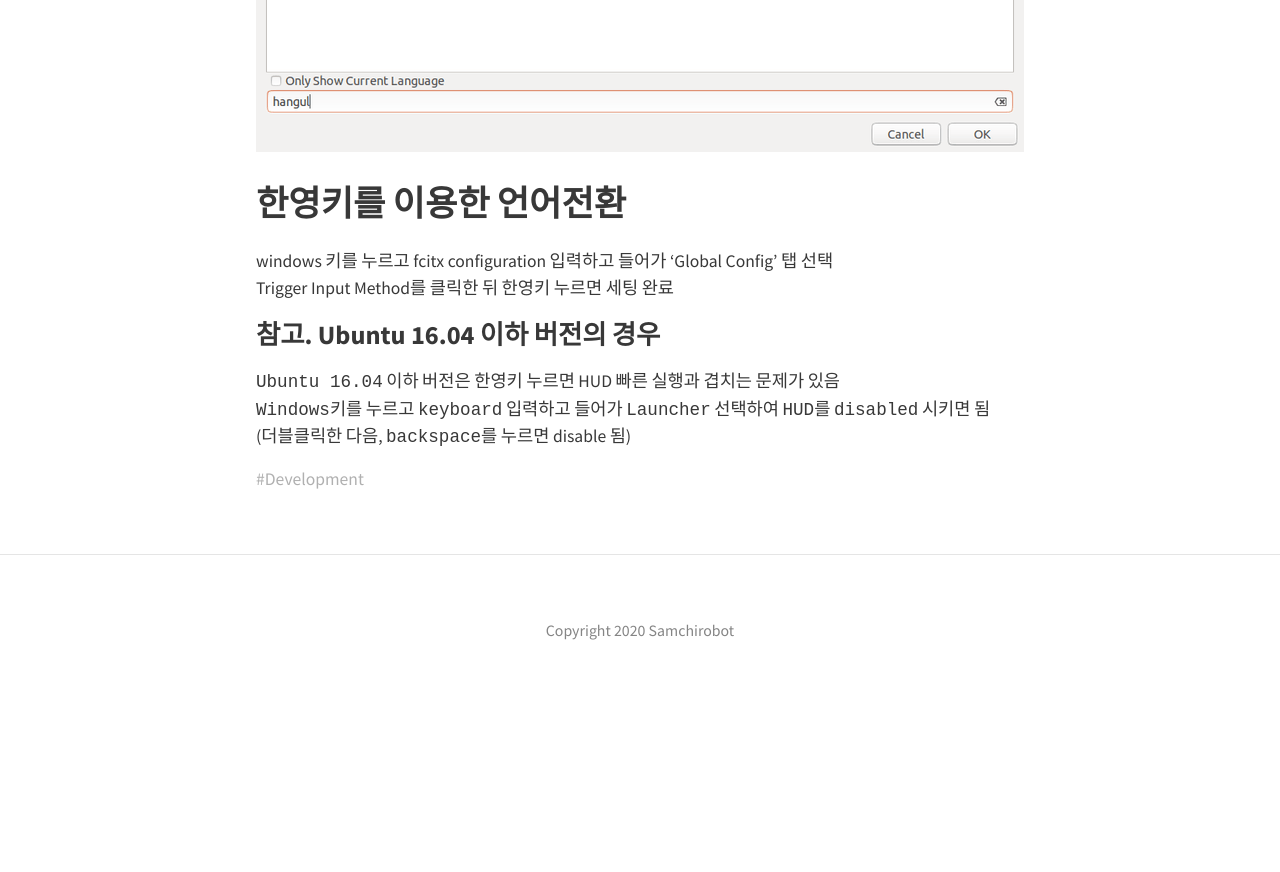
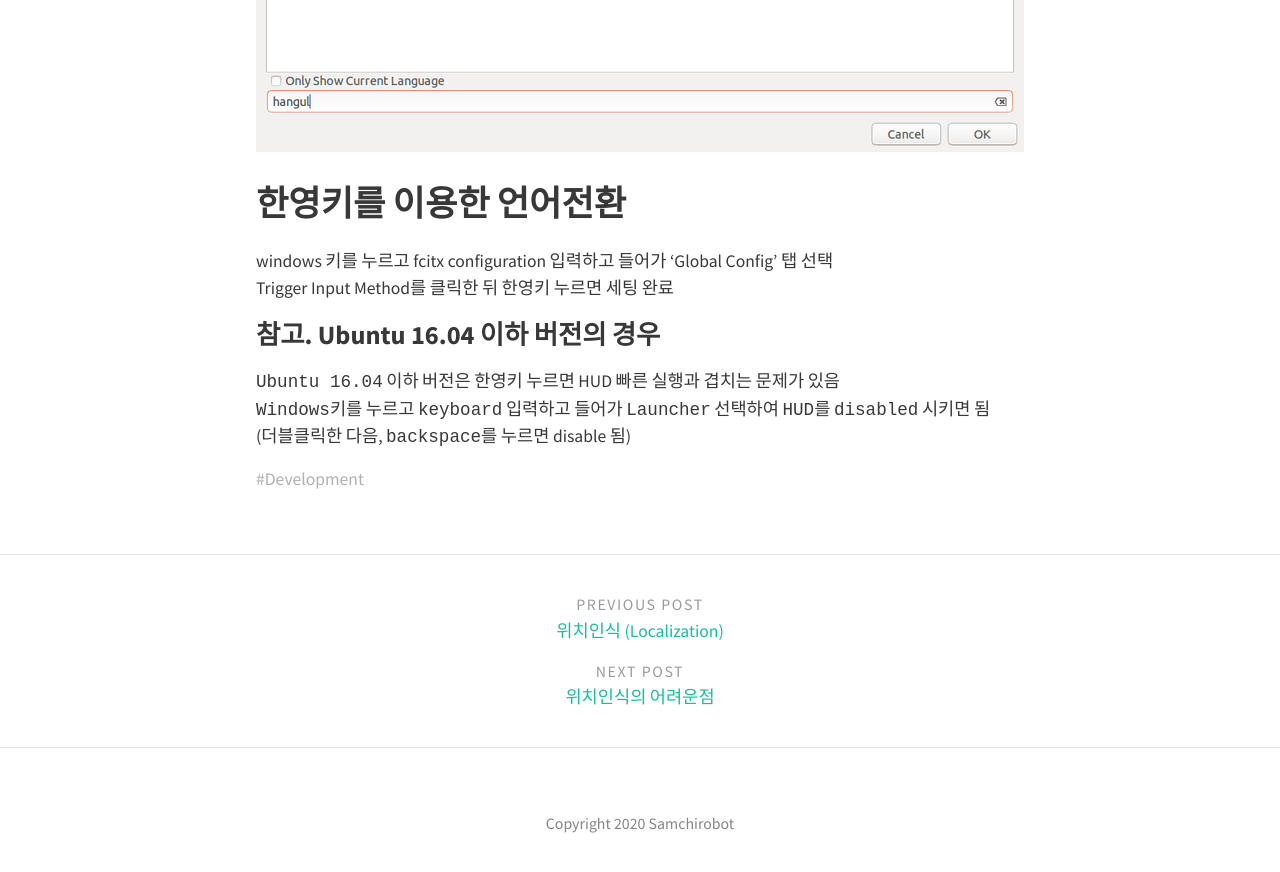
Before and after one commit to samchiRobot/samchirobot.github.io, a Jekyll site: the page built from _posts/2020-03-04-linux-vscode.md, in a window 1280 px wide and 900 px high, scrolled down 2189 px. Shown: the top 872 px of the window. Built offline with Jekyll 4.4.1, drawn with Linux system fonts in a browser that asks for light colours; nearby versions of some CDN libraries; before the commit the page ends 2896 px from its top, so only the background shows below that; some of the changed lines change nothing that is shown.

Commit message:
modify config

```diff
--- a/_config.yml
+++ b/_config.yml
@@ -65,7 +65,7 @@ theme_settings:
   google_fonts: "Source+Sans+Pro:400,700,700italic,400italic"
 
   # Post navigation
-  post_navigation: false
+  post_navigation: true
 
 # PAGINATION
 paginate: 5
```
